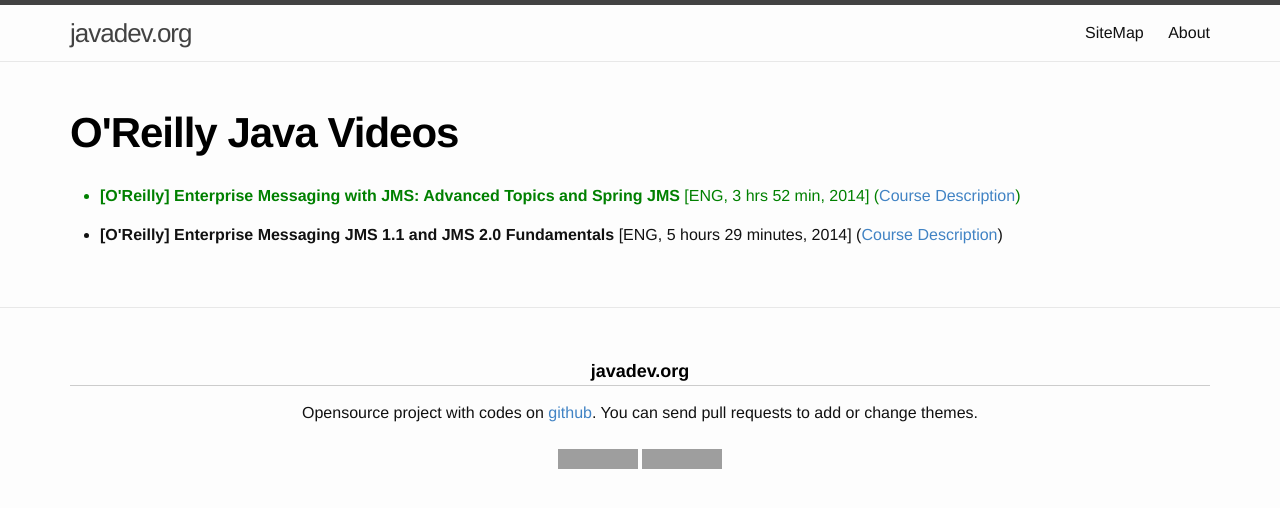
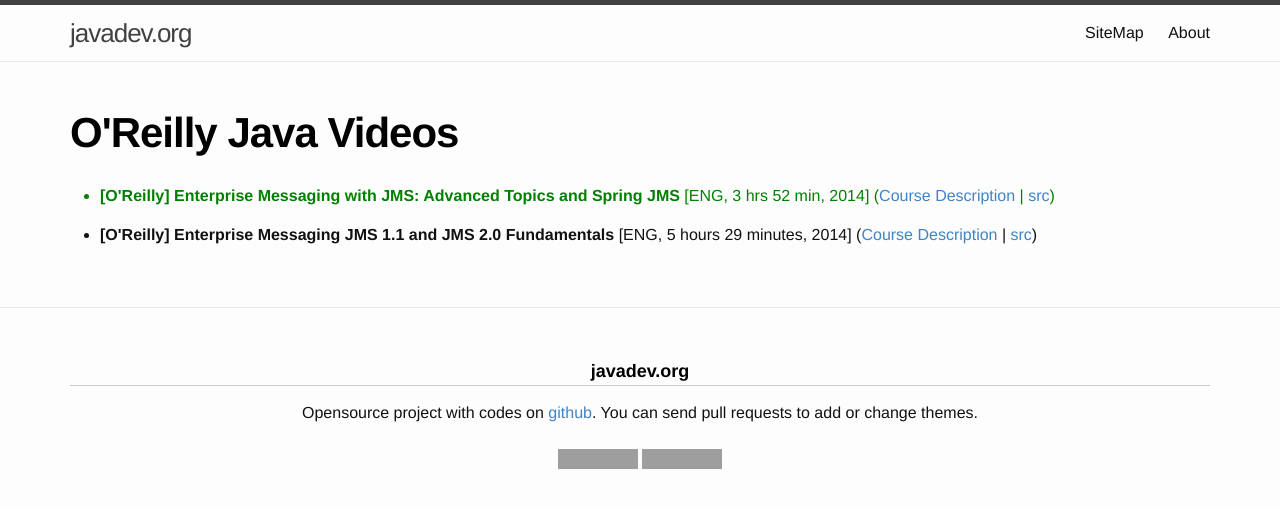
Before and after one commit to webmakaka/javadev.org, a Jekyll site: the page built from website/library/collections/video/paid/oreilly.md, in a window 1280 px wide. Shown: the top 508 px of the page. Built offline with Jekyll 4.4.1, drawn with Linux system fonts in a browser that asks for light colours; grey boxes are pictures that could not be loaded.

Commit message:
Update oreilly.md

```diff
--- a/website/library/collections/video/paid/oreilly.md
+++ b/website/library/collections/video/paid/oreilly.md
@@ -5,7 +5,7 @@
 ---
 
 <ul>
-	<li style="color:green"><strong>[O'Reilly] Enterprise Messaging with JMS: Advanced Topics and Spring JMS</strong> [ENG, 3 hrs 52 min, 2014] (<a href="http://shop.oreilly.com/product/0636920034865.do">Course Description</a>)</li>
-	<li><strong>[O'Reilly]  Enterprise Messaging JMS 1.1 and JMS 2.0 Fundamentals </strong> [ENG, 5 hours 29 minutes, 2014] (<a href="http://shop.oreilly.com/product/0636920034698.do">Course Description</a>)</li>
+	<li style="color:green"><strong>[O'Reilly] Enterprise Messaging with JMS: Advanced Topics and Spring JMS</strong> [ENG, 3 hrs 52 min, 2014] (<a href="http://shop.oreilly.com/product/0636920034865.do">Course Description</a> | <a href="https://github.com/javadev-org/Enterprise-Messaging-with-JMS-Advanced-Topics-and-Spring-JMS">src</a>)</li>
+	<li><strong>[O'Reilly]  Enterprise Messaging JMS 1.1 and JMS 2.0 Fundamentals </strong> [ENG, 5 hours 29 minutes, 2014] (<a href="http://shop.oreilly.com/product/0636920034698.do">Course Description</a> | <a href="https://github.com/javadev-org/Enterprise-Messaging-JMS-1.1-and-JMS-2.0-Fundamentals">src</a>)</li>
 
 </ul>
```
